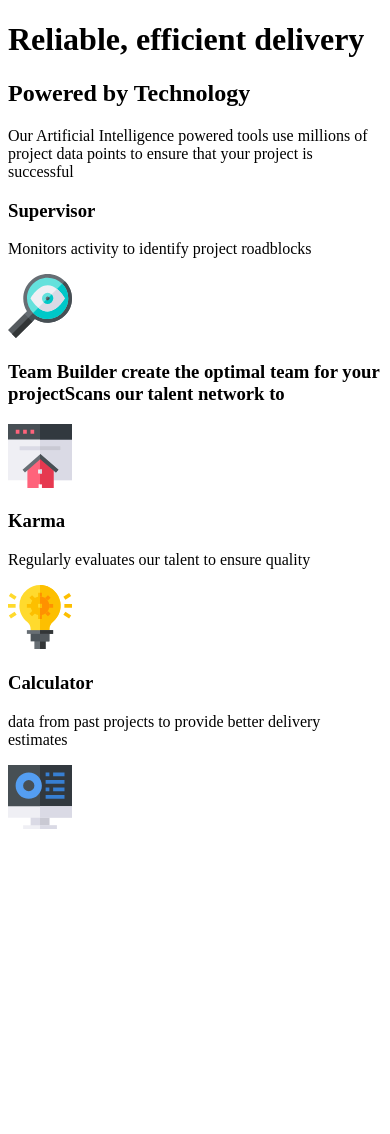
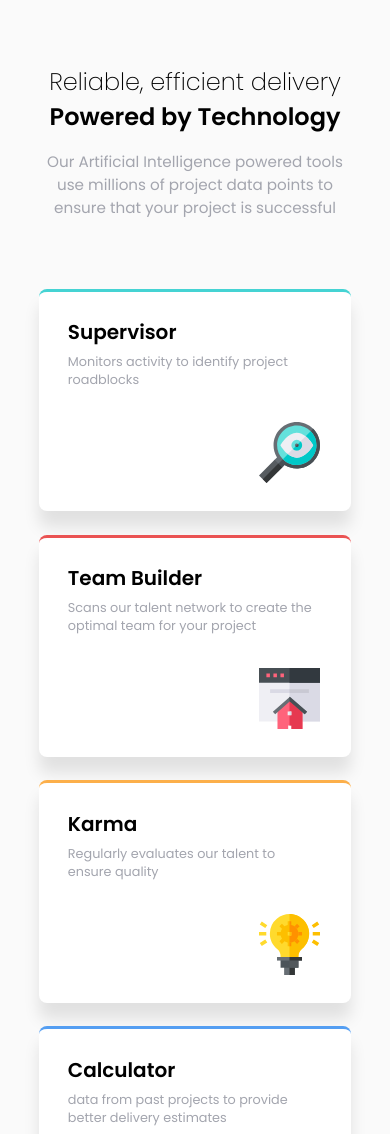
Before and after one commit to Vidottizzz/9-Desafio-Front-end-Mentor-Cartao9, a plain HTML site: page index.html in a window 390 px wide. Shown: the top 1134 px of the page. Before the commit the page ends 844 px from the top, so only its background shows below. Drawn offline with Linux system fonts and the light colour scheme.

Commit message:
Terminado Mobile-First

```diff
--- a/index.html
+++ b/index.html
@@ -4,56 +4,66 @@
         <meta charset="UTF-8">
         <meta name="viewport" content="width=device-width, initial-scale=1.0">
         <!-- displays site properly based on user's device -->
+        <link href="https://fonts.googleapis.com/css2?family=Poppins:wght@200;400;600&display=swap" rel="stylesheet">
         <link
             rel="icon"
             type="image/png"
             sizes="32x32"
             href="./images/favicon-32x32.png"
         >
+        <link rel="stylesheet" type="text/css" href="/style.css">
         <title>Frontend Mentor | Four card feature section</title>
         <!-- Feel free to remove these styles or customise in your own stylesheet 👍 -->
     </head>
     <body>
-        <header class= "header">
+        <div class="card">
+            <header class="header">
                 <h1>
                     Reliable, efficient delivery
+                    <span>Powered by Technology</span>
                 </h1>
-            <h2>
-                Powered by Technology
-            </h2>
                 <p>
                     Our Artificial Intelligence powered tools use millions of project data points
               to ensure that your project is successful
                 </p>
             </header>
-        <main class= "main">
-        <div>
+            <main class="main">
+
+                <div class="card-item">
+                  <div class="wrap-card-text">
                     <h3>Supervisor</h3>
                     <p>Monitors activity to identify project roadblocks</p>
-          <img src="/images/icon-supervisor.svg" alt="uma lupa">
+                  </div>
+                    <img class="card-img" src="/images/icon-supervisor.svg" alt="uma lupa">
                 </div>
 
-        <div>
-          <h3>  Team Builder
-            create the optimal team for your projectScans our talent network to </h3>
-          <p></p>
-          <img src="/images/icon-team-builder.svg" alt="Uma casa">
+                <div class="card-item">
+
+                  <div class="wrap-card-text">
+                    <h3>
+                      Team Builder
+                  </h3>
+                  <p>Scans our talent network to create the optimal team for your project</p>
+                  </div>
+                    <img class="card-img" src="/images/icon-team-builder.svg" alt="Uma casa">
                 </div>
 
-        <div>
+                <div class="card-item">
+                  <div class="wrap-card-text">
                     <h3>Karma</h3>
                     <p> Regularly evaluates our talent to ensure quality</p>
-          <img src="/images/icon-karma.svg" alt="uma lâmpada">
+                  </div>
+                    <img class="card-img" src="/images/icon-karma.svg" alt="uma lâmpada">
                 </div>
 
-        <div>
+                <div class="card-item">
+                  <div class="wrap-card-text">
                     <h3>Calculator</h3>
                     <p>  data from past projects to provide better delivery estimates</p>
-          <img src="/images/icon-calculator.svg" alt="Um computador">
                   </div>
-
+                    <img class="card-img" src="/images/icon-calculator.svg" alt="Um computador">
+                </div>
             </main>
-
             <!-- <footer>
   <p class="attribution">
     Challenge by <a href="https://www.frontendmentor.io?ref=challenge" target="_blank">Frontend Mentor</a>.
@@ -61,4 +71,5 @@
   </p>
 </footer> -->
         </body>
+    </div>
 </html>
--- /dev/null
+++ b/style.css
@@ -0,0 +1,87 @@
+:root {
+    --red: hsl(0, 78%, 62%);
+    --cyan: hsl(180, 62%, 55%);
+    --orange: hsl(34, 97%, 64%);
+    --blue: hsl(212, 86%, 64%);
+
+    /* ### Neutral */
+
+    --veryDarkBlue: hsl(234, 12%, 34%);
+    --grayishBlue: hsl(229, 6%, 66%);
+    --veryLightGray: hsl(0, 0%, 98%);
+
+}
+*{
+    margin: 0;
+    padding: 0;
+    box-sizing: border-box;
+}
+body {
+    font-size: 15px;
+    background: var(--veryLightGray);
+    font-family: 'Poppins', sans-serif;
+}
+
+.card{
+    max-width:19.5rem;
+    margin: 4rem auto;
+    text-align: center;
+}
+.card header {
+
+}
+.card header h1 {
+    font-size: 1.5rem;
+    font-weight: 300;
+    margin:0 auto 1rem auto;
+    padding: 0 0;
+    width: 100%;
+}
+.card header span {
+    font-size: 1.5rem;
+    font-weight: 600;
+}
+.card header p {
+    font-size: 0.95rem;
+    padding: 0rem 0rem 0.85rem 0rem;
+    width: 95%;
+    margin: 0 auto 3.5rem auto;
+    color: var(--grayishBlue)
+}
+.card-item {
+    background: white;
+    border-radius: 0.5rem;
+    height: 13.92rem;
+    text-align: left;
+    padding: 1.3rem 1.5rem;
+    margin-bottom: 1.45rem;
+    border-top: solid 0.2rem var(--cyan);
+    box-shadow: 0 1rem 1rem 0 rgba(0, 0, 0, 0.10);
+}
+.card-item:nth-child(2){
+    border-top: solid 0.2rem var(--red) ;
+}
+.card-item:nth-child(3){
+    border-top: solid 0.2rem var(--orange) ;
+}
+.card-item:nth-child(4){
+    border-top: solid 0.2rem var(--blue) ;
+}
+.card-item h3 {
+   font-size: 1.25rem;
+   margin: 0rem;
+   padding-bottom: 0.35rem;
+
+}
+.card-item p {
+    font-size: 0.80rem;
+    color: var(--grayishBlue);
+}
+.wrap-card-text {
+    padding: 0.3rem 0.3rem;
+}
+.card-img {
+    padding-left: 12.25rem;
+    margin-top: 1.8rem;
+    max-height: 3.8rem;
+}
```
Lines whose indentation alone changed are shown as unchanged.
